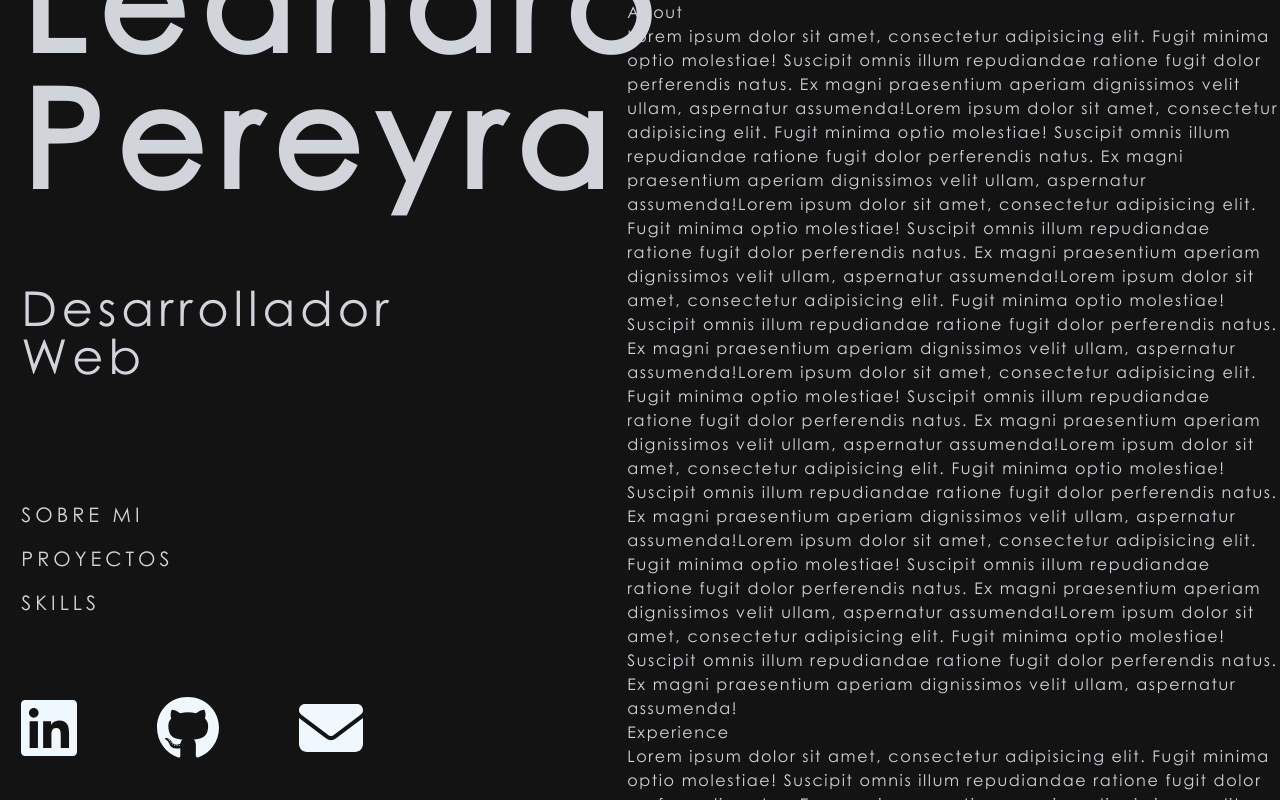
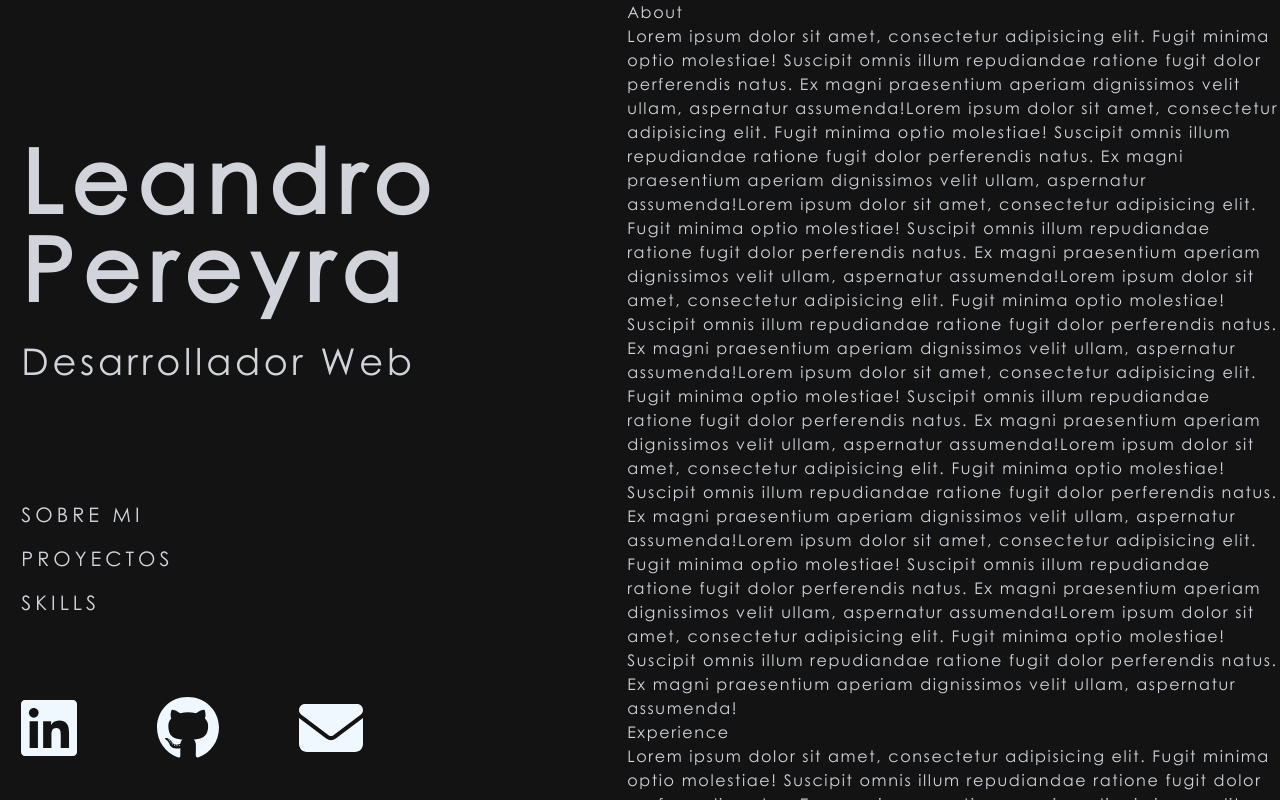
Before and after one commit to leandropereyradev/personal-web-vite, a React (Vite) app: page / in a window 1280 px wide. Built offline with nearby package versions, Linux system fonts and the light colour scheme.

Commit message:
Header desktop style

```diff
--- a/src/components/sidebar/Header.jsx
+++ b/src/components/sidebar/Header.jsx
@@ -1,11 +1,11 @@
 const Header = () => {
   return (
-    <header className="flex flex-col gap-10 pb-6 md:pb-10 md:gap-14 lg:gap-20">
-      <h1 className="font-bold text-6xl leading-tight md:text-8xl lg:text-[8.5rem]">
+    <header className="flex flex-col gap-4 pb-6 md:pb-10 md:gap-10 lg:gap-12 xl:gap-8 fullHD:gap-12">
+      <h1 className="font-bold text-6xl leading-tight md:text-8xl lg:text-[8.5rem] xl:text-[5.5rem] fullHD:text-9xl">
         Leandro <br />
         <span className="block">Pereyra</span>
       </h1>
-      <h2 className="text-2xl md:text-4xl lg:text-5xl">Desarrollador Web</h2>
+      <h2 className="text-2xl md:text-4xl lg:text-6xl xl:text-[2.3rem] fullHD:text-[3.4rem]">Desarrollador Web</h2>
     </header>
   );
 };
```
